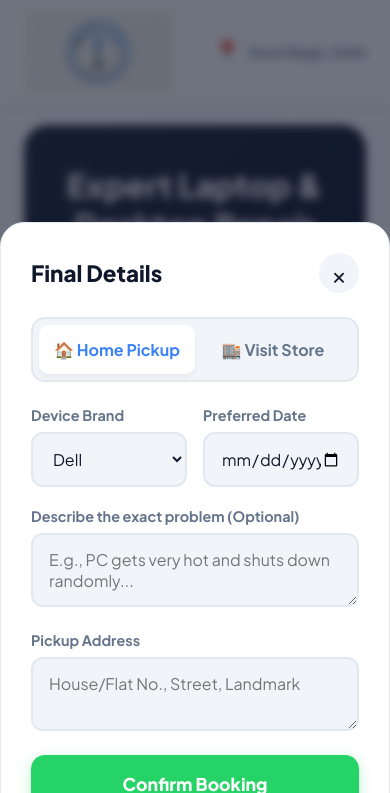
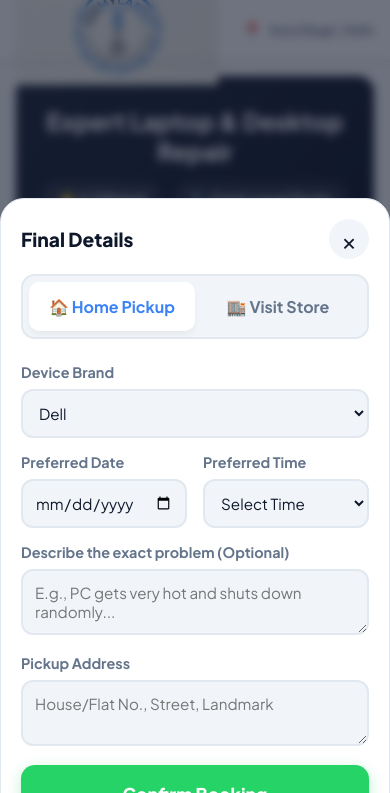
Before and after one commit to fixmylappy/fixmylappy.github.io, a plain HTML site: page index.html in a window 390 px wide. Both pictures are taken after a click on the element "DELL". Shown: the top 793 px of the page. Drawn offline with nearby package versions, Linux system fonts and the light colour scheme.

Commit message:
Update index.html

```diff
--- a/index.html
+++ b/index.html
@@ -42,12 +42,7 @@
                 --brand-filter: brightness(1.2);
             }
             .header-location { color: var(--text-main); }
-
-            /* Magic Blend Mode: Deletes white background, keeps blue/text visible */
-            .logo-img {
-                filter: invert(1) hue-rotate(180deg) contrast(1.2) brightness(1.5);
-                mix-blend-mode: screen;
-            }
+            .logo-img { filter: invert(1) hue-rotate(180deg) contrast(1.2) brightness(1.5); mix-blend-mode: screen; }
         }
 
         @media (prefers-color-scheme: light) {
@@ -61,7 +56,8 @@
         header { background: var(--card-bg); position: sticky; top: 0; z-index: 50; box-shadow: var(--shadow-sm); border-bottom: 1px solid var(--border); transition: background-color 0.3s ease; width: 100%; }
         .nav-content { max-width: 1200px; margin: 0 auto; padding: 12px 24px; display: flex; align-items: center; justify-content: space-between; }
 
-        .logo-img { max-height: 80px; width: auto; max-width: 250px; object-fit: contain; }
+        .logo-wrapper { width: 200px; height: 50px; display: flex; align-items: center; justify-content: flex-start; }
+        .logo-img { height: 140px; width: auto; transform-origin: left center; }
         .header-location { font-size: 0.9rem; color: var(--text-muted); text-align: right; font-weight: 600; display: flex; align-items: center; gap: 8px;}
 
         /* --- Main Container --- */
@@ -168,7 +164,7 @@
         .whatsapp-btn:hover { transform: translateY(-2px); box-shadow: 0 6px 20px rgba(37, 211, 102, 0.4); }
         .whatsapp-btn:active { transform: scale(0.96); }
 
-        /* --- EXPERT POPUP (RESTORED) --- */
+        /* --- EXPERT POPUP --- */
         .expert-popup-overlay { position: fixed; top: 0; left: 0; right: 0; bottom: 0; background: var(--overlay); display: flex; justify-content: center; align-items: center; z-index: 2000; opacity: 0; visibility: hidden; transition: all 0.4s ease; padding: 20px; backdrop-filter: blur(3px); }
         .expert-popup-overlay.show { opacity: 1; visibility: visible; }
         .expert-popup-card { background: var(--card-bg); width: 100%; max-width: 360px; border-radius: 20px; padding: 30px 24px; text-align: center; transform: translateY(30px) scale(0.95); transition: all 0.4s cubic-bezier(0.34, 1.56, 0.64, 1); position: relative; box-shadow: var(--shadow-md); border: 1px solid var(--border); }
@@ -203,21 +199,54 @@
             .bottom-cart { max-width: 800px; bottom: 20px; border-radius: 20px; }
         }
 
-        /* --- MOBILE SPECIFIC LAYOUT --- */
+        /* --- MOBILE SPECIFIC LAYOUT OPTIMIZATIONS --- */
         @media (max-width: 767px) {
-            .repair-timeline { grid-template-columns: 1fr; }
-            .timeline-item::before { content: ''; position: absolute; left: 23px; top: 50px; bottom: -24px; width: 2px; background: var(--border); }
-            .reviews-container { display: flex; overflow-x: auto; scroll-snap-type: x mandatory; }
-            .review-card { min-width: 300px; scroll-snap-align: start; }
-            .contact-grid { grid-template-columns: 1fr; }
+            /* Tighter Main Layout */
+            .container { padding: 15px 16px 140px 16px; }
+            .trust-banner { padding: 30px 15px; border-radius: 16px; margin-bottom: 30px;}
+            .trust-banner h1 { font-size: 1.5rem; }
+            .section-title { font-size: 1.2rem; padding: 20px 16px 10px; }
+            .section-subtitle { font-size: 0.9rem; padding: 0 16px 15px; }
+
+            /* Header Tweak */
+            .nav-content { padding: 10px 16px; }
+            .logo-wrapper { width: 140px; height: 40px; }
+            .logo-img { height: 110px; }
+            .header-location { font-size: 0.8rem; }
+            .header-location span { font-size: 1rem !important; }
+
+            /* Service Cards Tweak */
+            .service-list { grid-template-columns: 1fr; gap: 15px; padding: 0 16px; margin-bottom: 30px;}
+            .service-card { padding: 16px; border-radius: 12px;}
+            .service-info h3 { font-size: 1rem; }
+            .service-info p { font-size: 0.8rem; }
+            .add-btn { padding: 8px 16px; font-size: 0.85rem; }
+
+            /* Timeline tweak */
+            .repair-timeline { grid-template-columns: 1fr; padding: 20px; margin: 0 16px 30px; }
+            .timeline-item::before { left: 21px; top: 48px; bottom: -24px; } /* Perfectly aligned vertical line */
+
+            /* Scrollable elements tweak */
+            .brands-container { padding: 5px 16px 15px; gap: 12px; }
+            .brand-box { min-width: 100px; height: 60px; font-size: 1rem; }
+            .reviews-container { display: flex; overflow-x: auto; scroll-snap-type: x mandatory; padding: 0 16px 20px; gap: 15px; }
+            .review-card { min-width: 280px; scroll-snap-align: start; padding: 20px; }
+
+            .contact-grid { grid-template-columns: 1fr; padding: 0 16px 20px; }
 
             /* Bottom Cart Mobile Reset */
-            .bottom-cart { bottom: 0; max-width: 100%; border-bottom-left-radius: 0; border-bottom-right-radius: 0; }
+            .bottom-cart { bottom: 0; max-width: 100%; border-bottom-left-radius: 0; border-bottom-right-radius: 0; padding: 12px 16px; }
             .bottom-cart.bump { transform: translate(-50%, -10px); }
+            .checkout-btn { padding: 12px 24px; font-size: 0.95rem;}
 
-            /* Modal Mobile Reset */
-            .modal-content { border-bottom-left-radius: 0; border-bottom-right-radius: 0; margin-top: auto; max-height: 95vh; }
+            /* Modal Bottom-Sheet Mobile Reset */
+            .modal-content { border-bottom-left-radius: 0; border-bottom-right-radius: 0; margin-top: auto; max-height: 90vh; padding: 20px; }
             .modal-overlay { align-items: flex-end; padding: 0; }
+            .modal-header { font-size: 1.2rem; margin-bottom: 15px; }
+            .category-title { font-size: 0.95rem; margin: 15px 0 10px 0; }
+            .issue-chip { font-size: 0.85rem; padding: 8px 14px; }
+            .form-group { margin-bottom: 15px; }
+            .form-group input, .form-group select, .form-group textarea { padding: 12px; font-size: 0.95rem; }
         }
     </style>
 </head>
@@ -225,7 +254,9 @@
 
     <header>
         <div class="nav-content">
-            <img src="fix my lappy.jpg" alt="FixMyLappy Logo" class="logo-img">
+            <div class="logo-wrapper">
+                <img src="fix my lappy.jpg" alt="FixMyLappy Logo" class="logo-img">
+            </div>
             <div class="header-location">
                 <span style="font-size: 1.4rem;">📍</span> Karol Bagh, Delhi
             </div>
@@ -379,7 +410,7 @@
     </div>
 
     <div class="modal-overlay" id="subMenuModal">
-        <div class="modal-content" style="height: 85vh; padding-bottom: 0;">
+        <div class="modal-content" style="padding-bottom: 0;">
             <div class="modal-header">
                 Select Your Issues
                 <button class="close-btn" onclick="closeSubMenu()">×</button>
@@ -457,7 +488,7 @@
                 </div>
 
                 <div style="display: flex; gap: 16px; flex-wrap: wrap;">
-                    <div class="form-group" style="flex: 1; min-width: 150px;">
+                    <div class="form-group" style="flex: 1; min-width: 100%;">
                         <label>Device Brand</label>
                         <select id="brand" required onchange="handleBrandChange()">
                             <option value="" disabled selected>Select Brand</option>
@@ -468,9 +499,22 @@
                         </select>
                         <input type="text" id="customBrandInput" placeholder="Enter Brand (e.g. Custom PC)">
                     </div>
-                    <div class="form-group" style="flex: 1; min-width: 150px;">
+                </div>
+
+                <div style="display: flex; gap: 16px; flex-wrap: wrap;">
+                    <div class="form-group" style="flex: 1; min-width: 140px;">
                         <label>Preferred Date</label>
                         <input type="date" id="date" required>
+                    </div>
+                    <div class="form-group" style="flex: 1; min-width: 140px;">
+                        <label>Preferred Time</label>
+                        <select id="timeSlot" required>
+                            <option value="" disabled selected>Select Time</option>
+                            <option>10:00 AM - 12:00 PM</option>
+                            <option>12:00 PM - 02:00 PM</option>
+                            <option>02:00 PM - 05:00 PM</option>
+                            <option>05:00 PM - 08:00 PM</option>
+                        </select>
                     </div>
                 </div>
 
@@ -640,7 +684,7 @@
             }, 1000);
         }
 
-        // --- EXPERT POPUP TIMER LOGIC (RESTORED) ---
+        // --- EXPERT POPUP TIMER LOGIC ---
         let popupFired = false;
         window.addEventListener('scroll', () => {
             if (!popupFired && window.scrollY > 150) {
@@ -661,7 +705,7 @@
             document.body.style.overflow = 'auto';
         }
 
-        // --- 4. SUBMIT & CELEBRATE (WHATSAPP REDIRECT FIXED) ---
+        // --- 4. SUBMIT & CELEBRATE ---
         document.getElementById('finalForm').addEventListener('submit', function(e) {
             e.preventDefault();
 
@@ -670,10 +714,13 @@
 
             const serviceType = document.querySelector('input[name="serviceType"]:checked').value;
             const date = document.getElementById('date').value;
+
+            // Capture the newly added Time Slot
+            const timeSlot = document.getElementById('timeSlot').value;
+
             const customIssue = document.getElementById('customIssue').value;
             const issues = selectedServices.length > 0 ? selectedServices.join('\n- ') : 'General Diagnosis requested';
 
-            // Replaced %0A with standard \n formatting for cleaner URI Encoding
             let message = `*FixMyLappy Booking Request*\n\n` +
                           `*Service Type:* ${serviceType}\n` +
                           `*Device Brand:* ${brand}\n\n` +
@@ -685,9 +732,11 @@
 
             if(serviceType === 'Home Pickup') {
                 const address = document.getElementById('address').value;
-                message += `*Pickup Address:* ${address}\n*Pickup Date:* ${date}\n\n`;
+                // Added time slot to the message
+                message += `*Pickup Address:* ${address}\n*Pickup Date & Time:* ${date} (${timeSlot})\n\n`;
             } else {
-                message += `*Will Visit Store on:* ${date}\n\n`;
+                // Added time slot to the message
+                message += `*Will Visit Store on:* ${date} (${timeSlot})\n\n`;
             }
 
             message += `Please confirm my request!`;
@@ -706,7 +755,6 @@
             }());
 
             setTimeout(() => {
-                // FIX: Use window.location.href + encodeURIComponent to bypass popup blockers permanently!
                 const finalUrl = `https://wa.me/917004259332?text=${encodeURIComponent(message)}`;
                 window.location.href = finalUrl;
 
```
